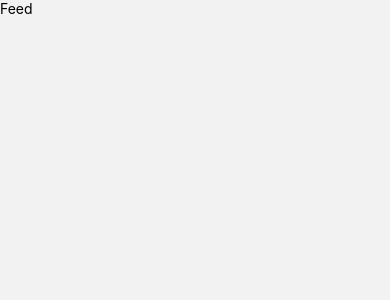
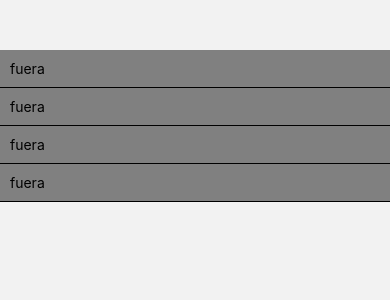
Before and after one commit to abrahamharos/miniCMSMovil, a React Native app in the folder cmc-front/: screen /Feed in a window 390 px wide. Shown: the top 300 px of the page. Built offline with nearby package versions, Linux system fonts and the light colour scheme.

Commit message:
tarjeta texto basica

```diff
--- a/cmc-front/App.js
+++ b/cmc-front/App.js
@@ -6,11 +6,11 @@ import { NavigationContainer } from '@react-navigation/native';
 import { createStackNavigator } from '@react-navigation/stack';
 
 const Stack = createStackNavigator();
-
+//Cambiar Login a default
 export default function App() {
   return (
     <NavigationContainer>
-      <Stack.Navigator initialRouteName="Login">
+      <Stack.Navigator initialRouteName="Feed">
         <Stack.Screen
           name="Login"
           component={Login}
--- /dev/null
+++ b/cmc-front/Cards/TextCard.js
@@ -0,0 +1,28 @@
+import React from 'react';
+import {
+    StyleSheet,
+    View,
+    Text,
+} from 'react-native';
+
+const TextCard = ({ text }) => {
+
+    return (
+        <View style={styles.main}>
+            <Text>
+                {text}
+            </Text>
+        </View>
+    );
+};
+export default TextCard;
+
+const styles = StyleSheet.create({
+    main: {
+        width: '100%',
+        backgroundColor: 'gray',
+        padding: 10,
+        borderBottomColor: 'black',
+        borderBottomWidth: 1,
+    }
+});
--- a/cmc-front/Feed.js
+++ b/cmc-front/Feed.js
@@ -1,11 +1,25 @@
 import React from 'react';
-import { View, Text } from 'react-native';
+import { StyleSheet, View, Text } from 'react-native';
+import TextCard from './Cards/TextCard';
 
 const Feed = ({ navigation }) => {
     return (
-        <View>
-            <Text>Feed</Text>
+        <View style={styles.main}>
+            <TextCard text='fuera' />
+            <TextCard text='fuera' />
+            <TextCard text='fuera' />
+            <TextCard text='fuera' />
         </View>
     );
 }
 export default Feed;
+
+const styles = StyleSheet.create({
+    main: {
+        display: 'flex',
+        flexDirection: 'column',
+        flex: 1,
+        flexGrow: 1,
+        paddingTop: 50,
+    }
+});
```
